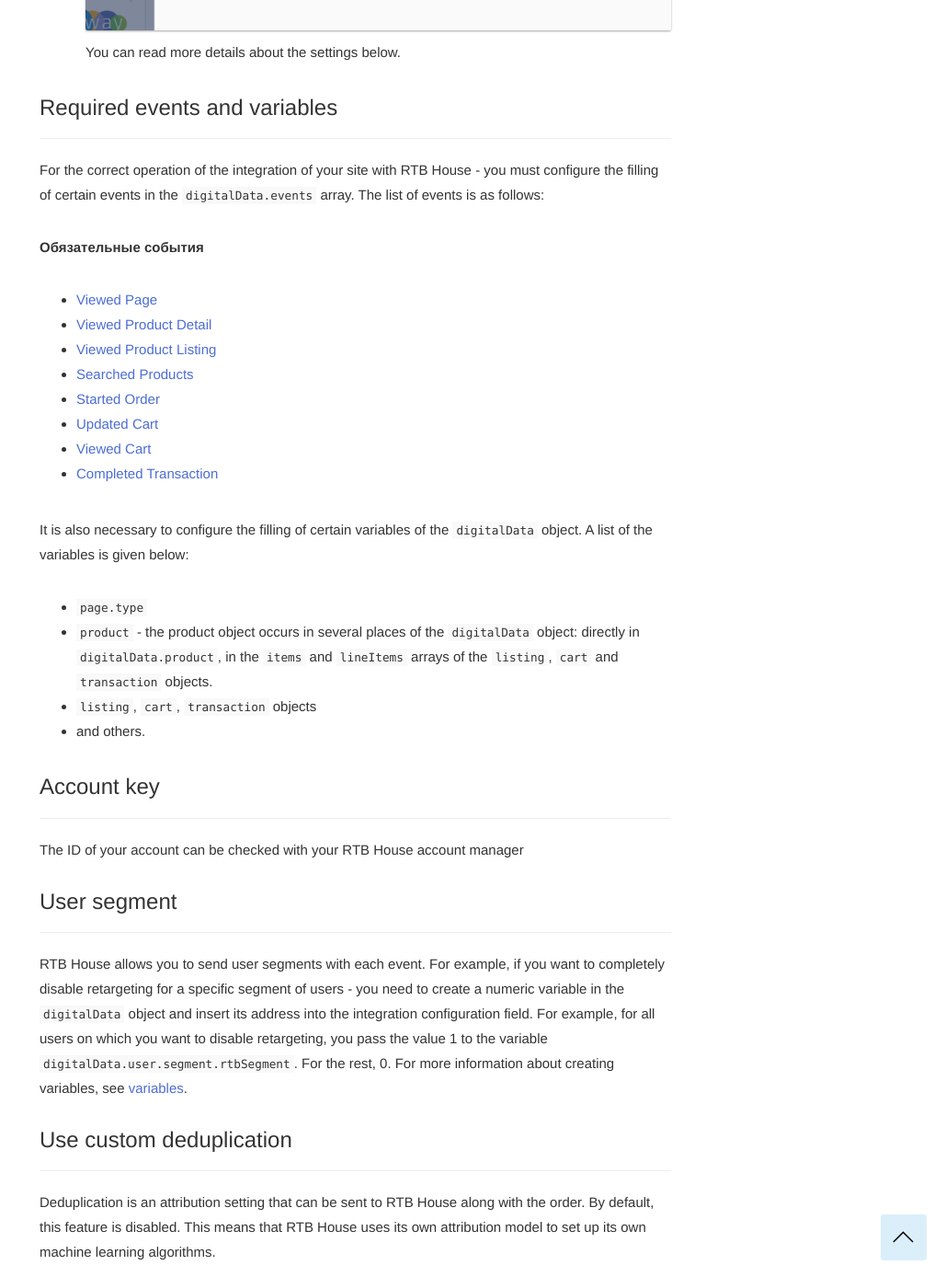
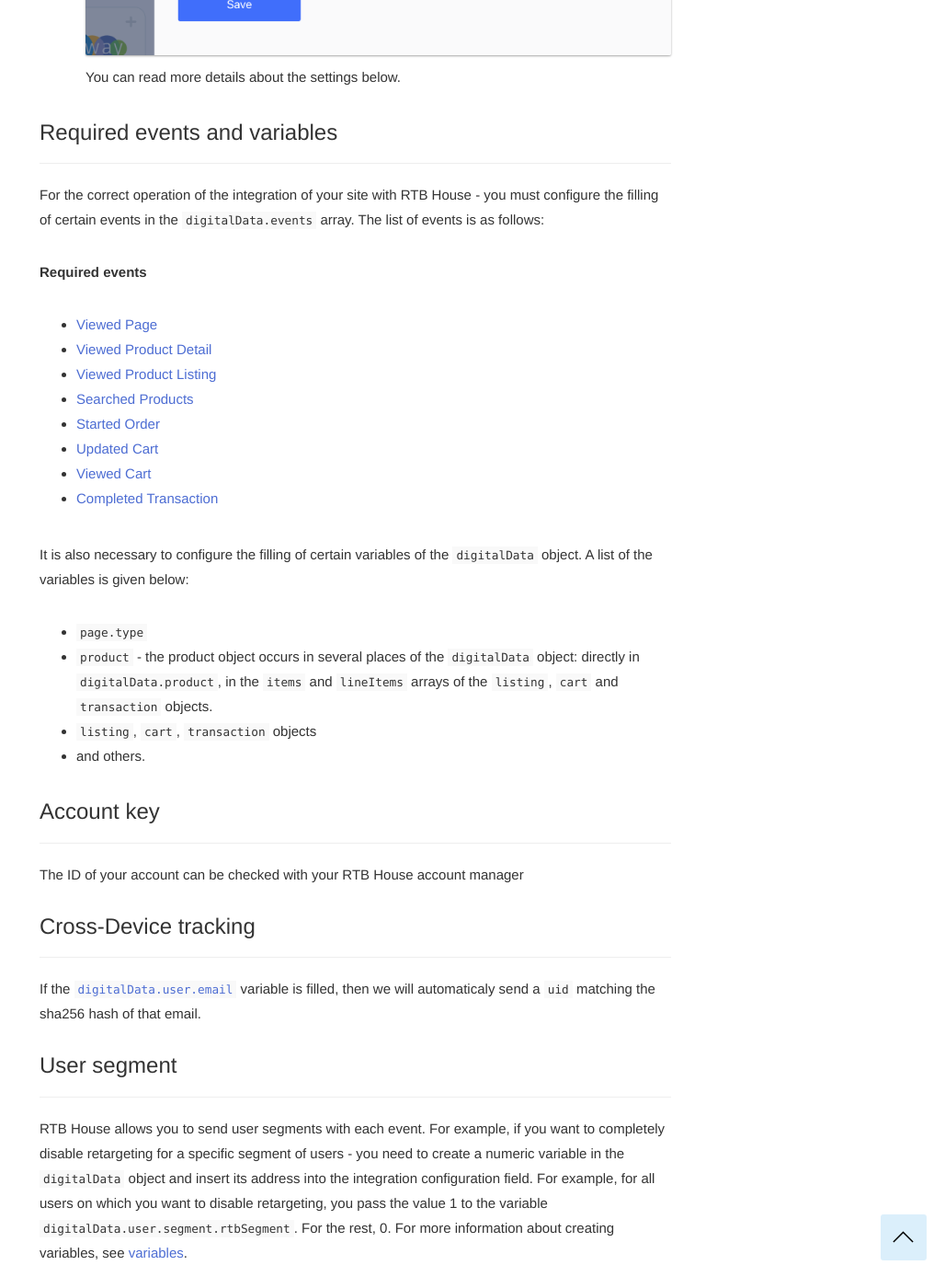
Before and after one commit to segmentstream-com/segmentstream-com.github.io, a Jekyll site: the page built from _docs/integrations/rtb-house.md, in a window 1280 px wide and 1400 px high, scrolled down 1383 px. Shown: the whole window at 92% size, without its empty margins (252-1280 px from the left). Built offline with Jekyll 4.4.1, drawn with Linux system fonts in a browser that asks for light colours; nearby versions of some CDN libraries; some of the changed text lies outside the part shown.

Commit message:
rtb house uid update

```diff
--- a/_docs/integrations/rtb-house.md
+++ b/_docs/integrations/rtb-house.md
@@ -18,6 +18,7 @@
   <li><a href="#introduction">Introduction</a></li>
   <li><a href="#requiredEventsAndVariables">Required events and variables</a></li>
   <li><a href="#accountKey">Account key</a></li>
+  <li><a href="#crossDevice">Cross-Device tracking</a></li>
   <li><a href="#userSegment">User segment</a></li>
   <li><a href="#useCustomDeduplication">Use custom deduplication</a></li>
   <li><a href="#correctnessOfIntegrationSetup">Checking the correctness of the integration setup</a></li>
@@ -38,7 +39,7 @@
 ------
 For the correct operation of the integration of your site with RTB House - you must configure the filling of certain events in the `digitalData.events` array. The list of events is as follows:
 
-**Обязательные события**
+**Required events**
 * [Viewed Page](/events/viewed-page)
 * [Viewed Product Detail](/events/viewed-product-detail)
 * [Viewed Product Listing](/events/viewed-product-listing)
@@ -58,6 +59,10 @@
 ------
 The ID of your account can be checked with your RTB House account manager
 
+### <a name="crossDevice"></a>Cross-Device tracking
+------
+If the [`digitalData.user.email`](/digitaldata/user#user.email) variable is filled, then we will automaticaly send a `uid` matching the sha256 hash of that email.
+
 ### <a name="userSegment"></a>User segment
 ------
 RTB House allows you to send user segments with each event. For example, if you want to completely disable retargeting for a specific segment of users - you need to create a numeric variable in the `digitalData` object and insert its address into the integration configuration field.
```
